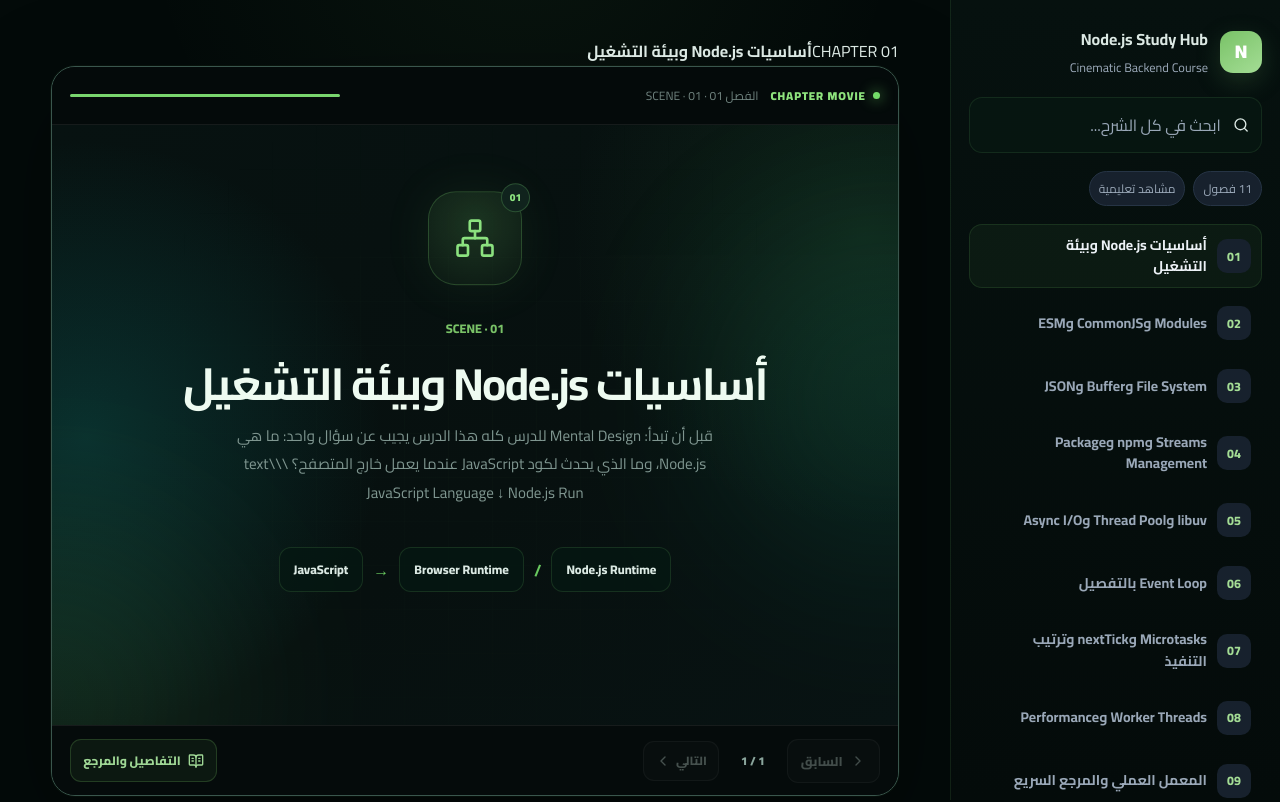
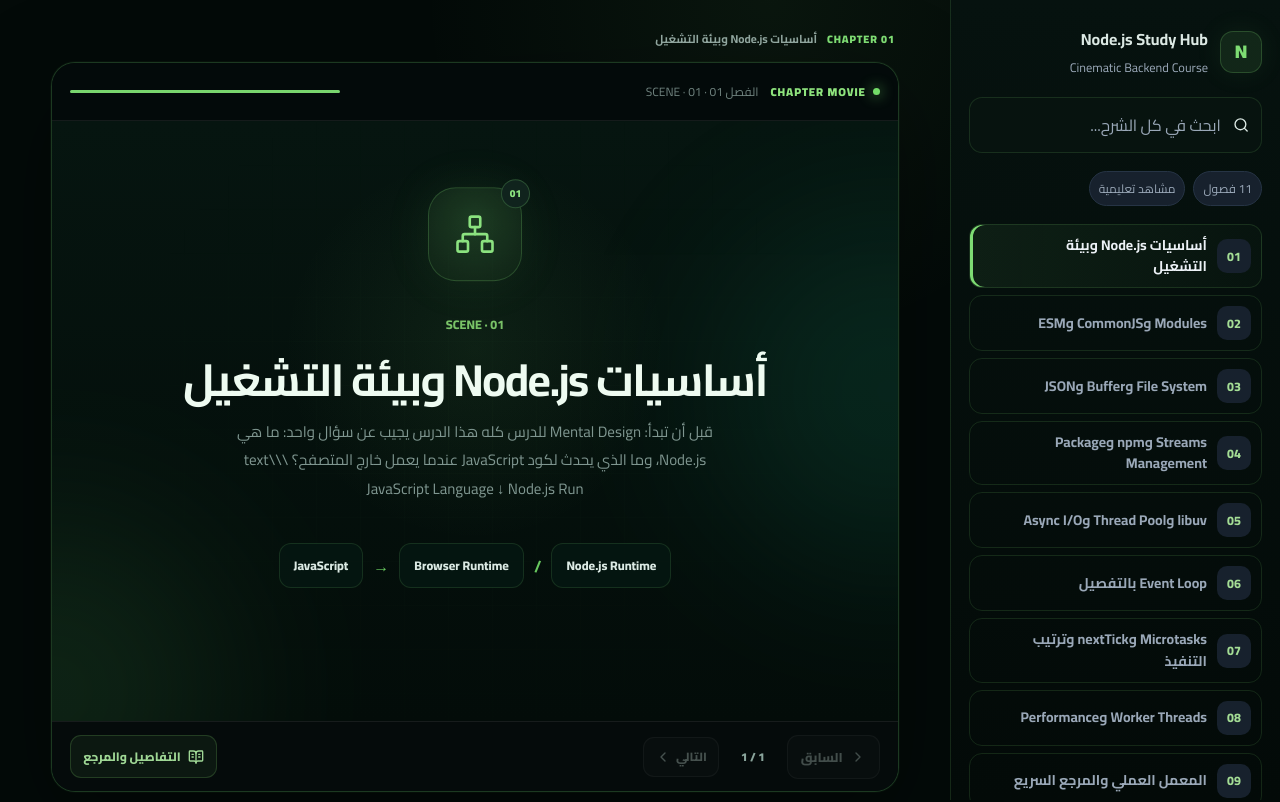
Before and after one commit to OsamaDev98/Nodejs_preview, a Next.js app: page / in a window 1280 px wide. Shown: the top 802 px of the page. Built offline with nearby package versions, Linux system fonts and the light colour scheme.

Commit message:
style: extend cinematic visual language across app shell

```diff
--- a/app/globals.css
+++ b/app/globals.css
@@ -658,3 +658,17 @@
 .searchBox,.themeButton,.lessonNavButton{background:rgba(7,24,19,.72);border-color:rgba(126,220,115,.11)}
 .chapterMovie{box-shadow:0 32px 100px rgba(0,0,0,.35),0 0 0 1px rgba(126,220,115,.04)}
 .filmProgress{width:min(270px,30vw);height:3px;border-radius:999px;background:rgba(255,255,255,.07);overflow:hidden}.filmProgress span{display:block;height:100%;background:#79d66e;box-shadow:0 0 14px rgba(121,214,110,.4);transition:width .65s cubic-bezier(.22,1,.36,1)}
+
+/* Cinematic application shell */
+.cinematicApp{--cinema-bg:#030a08;--cinema-panel:#071611;--cinema-line:rgba(126,220,115,.14);--cinema-accent:#7edc73;min-height:100vh;background:radial-gradient(circle at 60% 0,rgba(126,220,115,.06),transparent 28%),var(--cinema-bg)}
+.cinematicContent{padding-top:28px!important;background:transparent!important}
+.chapterStageLabel{max-width:1180px;margin:0 auto 12px;padding:0 4px;display:flex;align-items:center;gap:10px;color:#668078;font-size:.68rem}.chapterStageLabel span{color:var(--cinema-accent);font-weight:900;letter-spacing:.08em}.chapterStageLabel strong{color:#91a69f;font-size:.72rem;font-weight:700}
+.cinematicApp .studySidebar{background:linear-gradient(180deg,#06120f,#030a08);border-color:var(--cinema-line)}
+.cinematicApp .sidebarHeader,.cinematicApp .searchBox,.cinematicApp .chapterLink,.cinematicApp .lessonNavButton{border-color:var(--cinema-line)}
+.cinematicApp .chapterLink.active{background:linear-gradient(90deg,rgba(126,220,115,.08),rgba(126,220,115,.025));box-shadow:inset 3px 0 var(--cinema-accent)}
+.cinematicApp .brandMark{background:rgba(126,220,115,.1);border:1px solid rgba(126,220,115,.22);color:var(--cinema-accent);box-shadow:0 0 28px rgba(126,220,115,.08)}
+.cinematicApp .searchBox{background:#07130f}.cinematicApp .searchBox input{background:transparent;color:#dce9e4}
+.cinematicApp .visualLesson{border-color:rgba(126,220,115,.2);background:#04100d}
+.cinematicApp .cinematicScene{background:radial-gradient(circle at 50% 38%,rgba(126,220,115,.075),transparent 34%),linear-gradient(180deg,#061510,#030c09)}
+.cinematicApp .cinematicNavigation{max-width:1180px;margin-inline:auto}
+@media(max-width:780px){.cinematicContent{padding-top:58px!important}.chapterStageLabel{padding-inline:14px}.chapterStageLabel strong{white-space:nowrap;overflow:hidden;text-overflow:ellipsis}}
```
